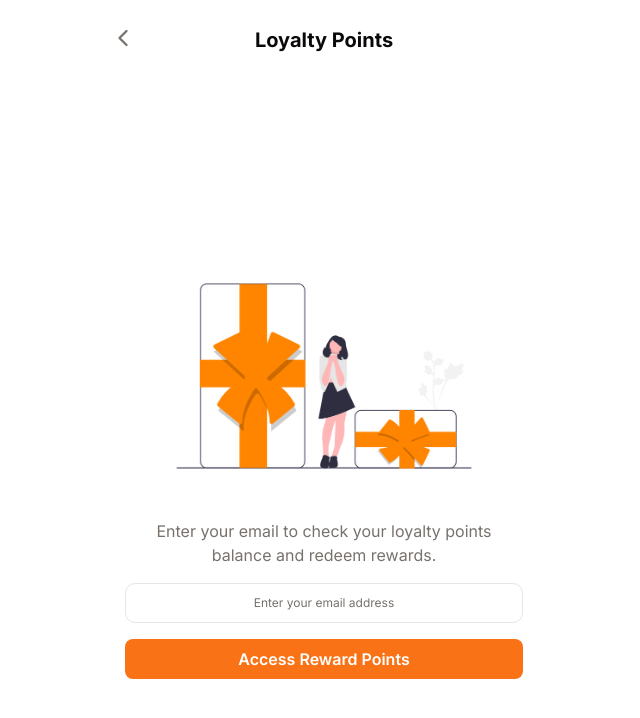
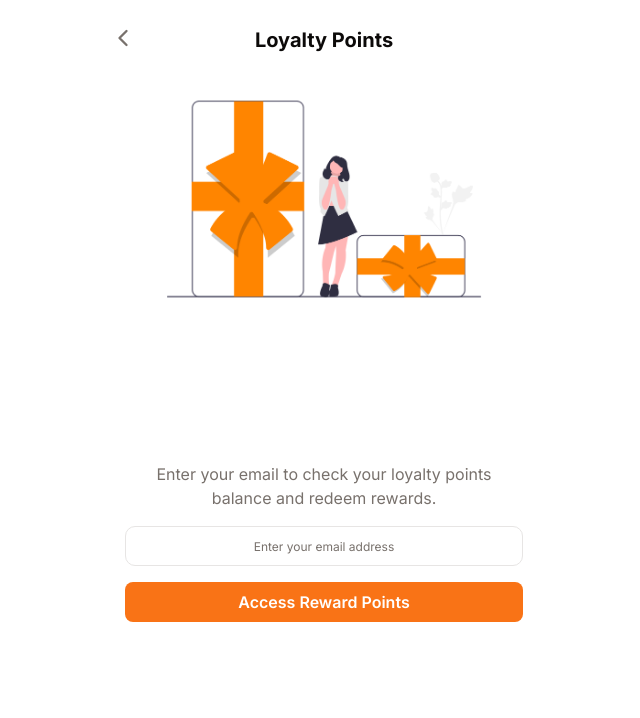
Before and after one commit to jmmaglonzo/E-MENU-FE, a Next.js app: page /redeem in a window 1280 px wide. Shown: the top 718 px of the page, without its empty margins (316-956 px from the left). Built offline with nearby package versions, Linux system fonts and the light colour scheme.

Commit message:
feat: add new redeem screen

```diff
--- a/src/app/redeem/page.tsx
+++ b/src/app/redeem/page.tsx
@@ -28,11 +28,14 @@ const RedeemPoints = () => {
     console.log(data);
   };
   return (
-    <section className="flex h-dvh flex-col justify-center space-y-4">
-      <div className="relative">
-        <Image src={gift} alt="Gift" />
+    <section className="flex flex-col">
+      <div className="relative h-[270px] w-full">
+        <Image src={gift} alt="Gift" fill className="object-cover" />
       </div>
-      <form className="flex flex-col gap-4" onSubmit={handleSubmit(onSubmit)}>
+      <form
+        className="mt-32 flex flex-col gap-4"
+        onSubmit={handleSubmit(onSubmit)}
+      >
         <p className="text-center text-muted-foreground">
           Enter your email to check your loyalty points balance and redeem
           rewards.
```
